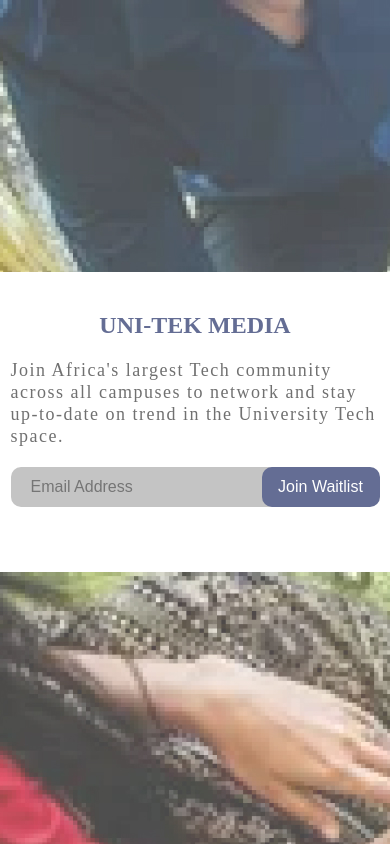
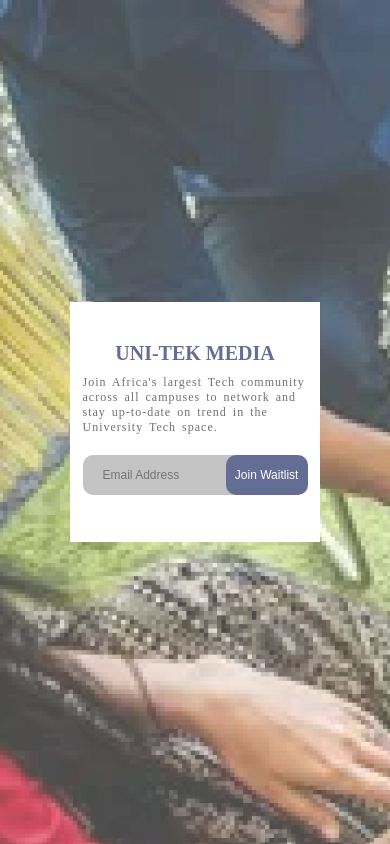
Before and after one commit to tolulopejanet/unitek-waitlist, a plain HTML site: page index.html in a window 390 px wide. Drawn offline with Linux system fonts and the light colour scheme.

Commit message:
made some changes

```diff
--- a/app.js
+++ b/app.js
@@ -12,7 +12,6 @@ function validateEmail(){
         emailError.innerHTML = 'Invalid Email!';
         return false;
     }
-    emailError.innerHTML = '<i class="fas fa-check-circle"></i>';
     return true;
 }
 
--- a/scss/style.scss
+++ b/scss/style.scss
@@ -78,33 +78,48 @@ form{
     }
 }
 
-@media(max-width: $phone) and (min-width: 200px){
+@media (min-width: 200px) and (max-width: 400px){
     form{
-        width: 350px;
-        height: 200px;
+        width: 250px !important;
+        height: 240px !important;
         h1{
-            font-size: 14px;
-            padding: 40px 0 20px 0;
+            font-size: 20px !important;
+            padding-bottom: 10px !important;
         }
         p{
-            font-size: 12px;
-            letter-spacing: 1.5px;
-            line-height: 22px;
+            font-size: 12px !important;
+            letter-spacing: 1px;
+            line-height: 15px;
+            word-spacing: 2px;
         }
         input{
-            height: 30px;
-            width: 180px;
-            border-radius: 10px;
-            font-size: 10px;
-            padding-left: 20px;
+            height: 40px;
+            width: 100px;
+            font-size: 12px !important;
         }
         button{
-            height: 30px;
-            width: 90px;
-            border-radius: 10px;
-            padding: 5px;
-            margin-left: -30px;
+            width: 100px;
+            margin-left: -50px !important;
+            font-size: 12px !important;
+        }
+        #email-error, #submit-error{
             font-size: 10px;
+            margin-left: 10px;
+
+        }
+    }
+}
+@media (min-width: 400px) and (max-width: 600px){
+    form{
+        width: 350px !important;
+        height: 240px !important;
+        h1{
+            font-size: 20px !important;
+        }
+        p{
+            font-size: 15px !important;
+            letter-spacing: 1px;
+            line-height: 20px;
         }
     }
 }
```
Also changed, not shown: scss/style.css, 1 other file.
